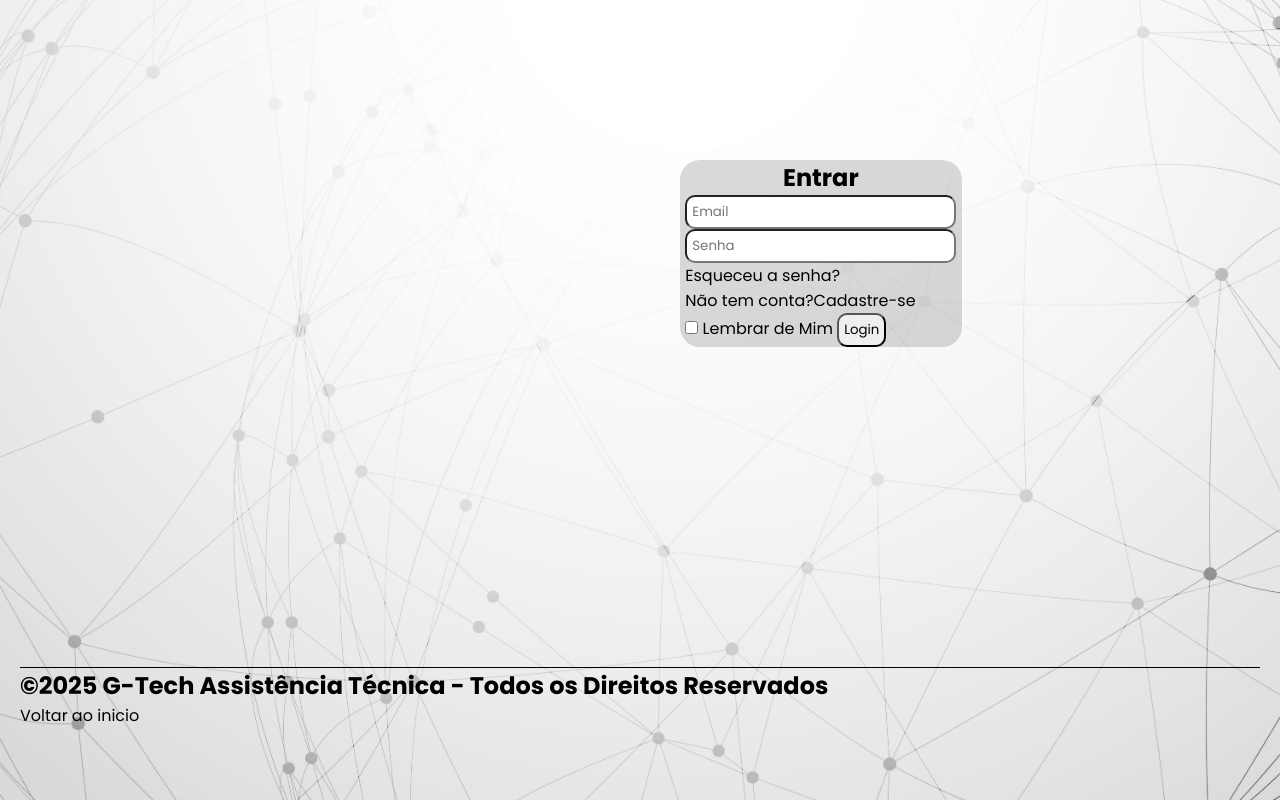
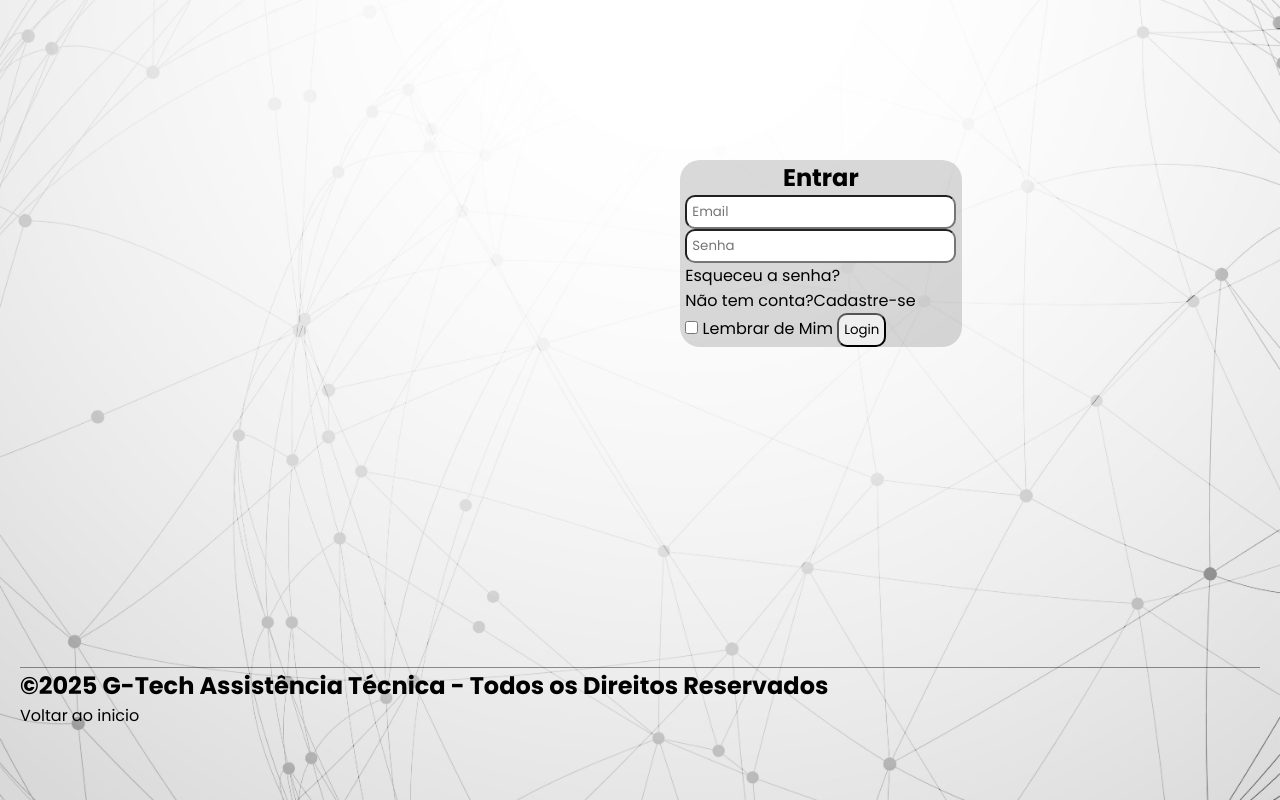
Before and after one commit to joaomarlon029-lang/projeto-G-tech, a plain HTML site: page login.html in a window 1280 px wide. Drawn offline with Linux system fonts and the light colour scheme.

Commit message:
tom do border bootom

```diff
--- a/login.css
+++ b/login.css
@@ -48,5 +48,5 @@ input {
 }
 
 .border-bottom{
-    border-bottom: 1px solid black;
+    border-bottom: 1px solid rgba(0, 0, 0, 0.418);
 }
```
